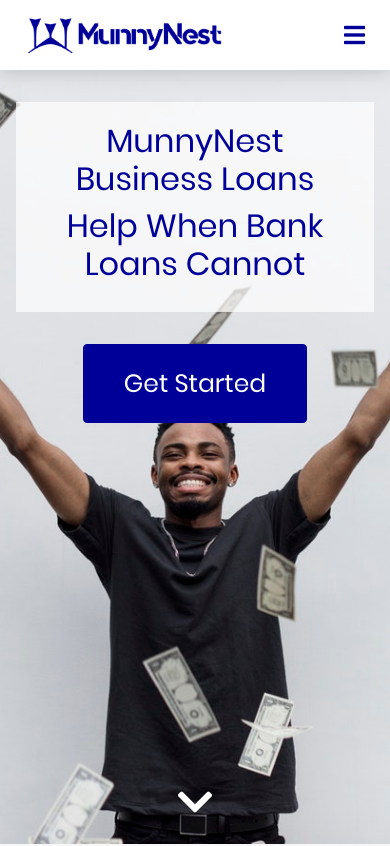
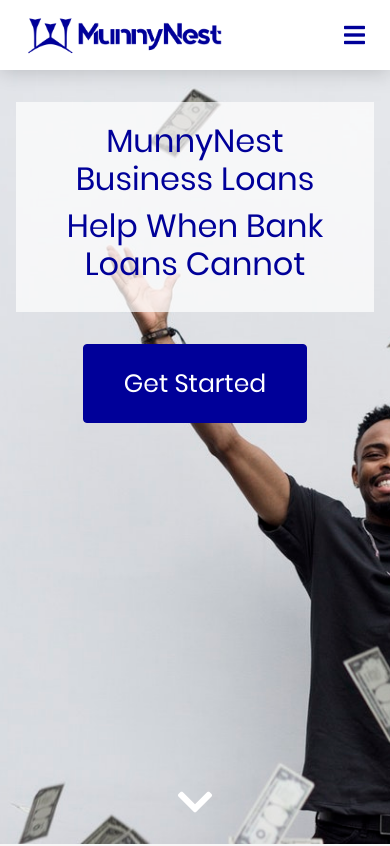
Before and after one commit to komnoor421/munnynet-site, a React app in the folder client/: page / in a window 390 px wide. Shown: the top 846 px of the page. Built offline with nearby package versions, Linux system fonts and the light colour scheme.

Commit message:
spanish bg responsiveness

```diff
--- a/client/src/components/Spanish/index.js
+++ b/client/src/components/Spanish/index.js
@@ -30,7 +30,7 @@
 }
 
 var jumboBgStyle = {
-  background: `url(${bg}) center top`,
+  background: `url(${bg}) left top`,
   backgroundSize: 'cover',
   backgroundRepeat: 'no-repeat'
 };
--- a/client/src/components/Spanish/style.scss
+++ b/client/src/components/Spanish/style.scss
@@ -1,5 +1,20 @@
 .jumbotron {
   // background-color: #f7f7f7 !important;
+  @media (max-width: 992px) {
+    background-position-x: -120px !important;
+  }
+  @media (max-width: 768px) {
+    background-position-x: -55px !important;
+  }
+  @media (max-width: 576px) {
+    background-position-x: -160px !important;
+  }
+  @media (max-width: 430px) {
+    background-position-x: -175px !important;
+  }
+  @media (max-width: 375px) {
+    background-position-x: -220px !important;
+  }
   .spanishJumbo {
     background: none !important;
   }
```
